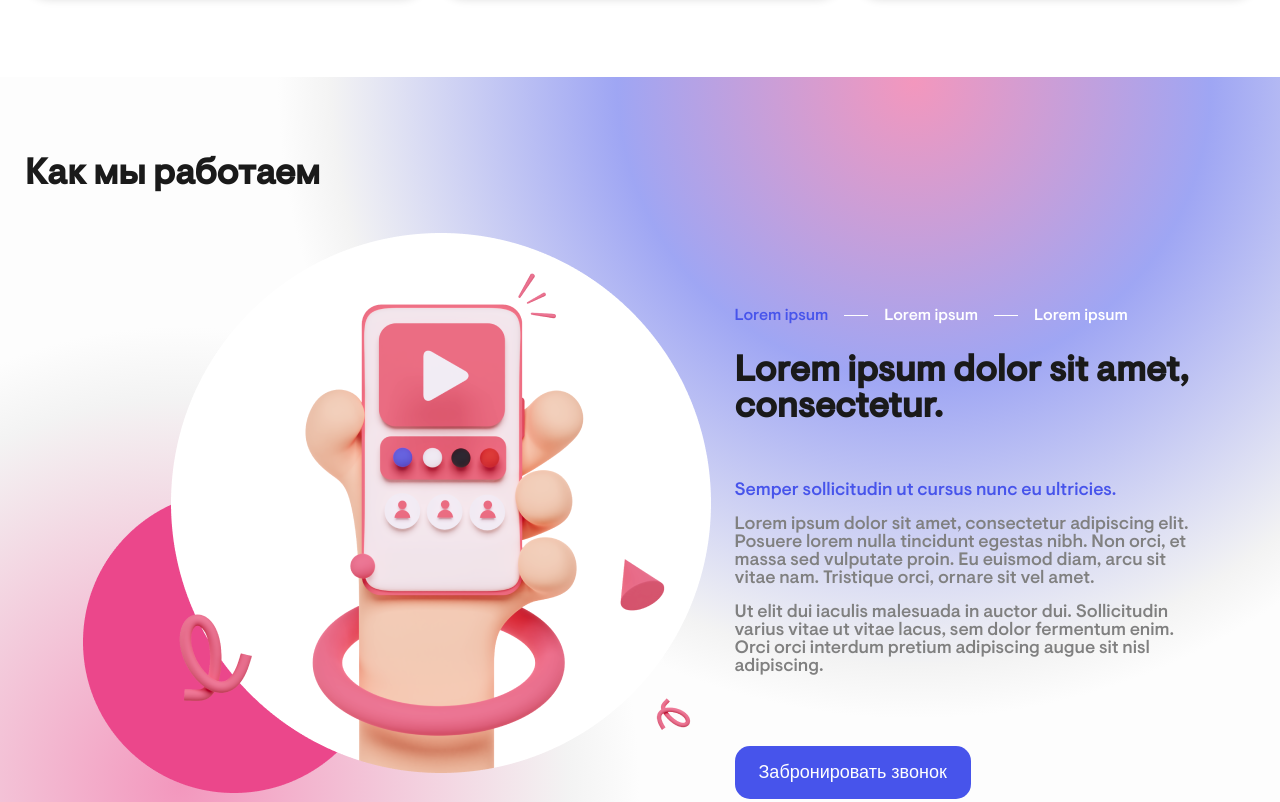
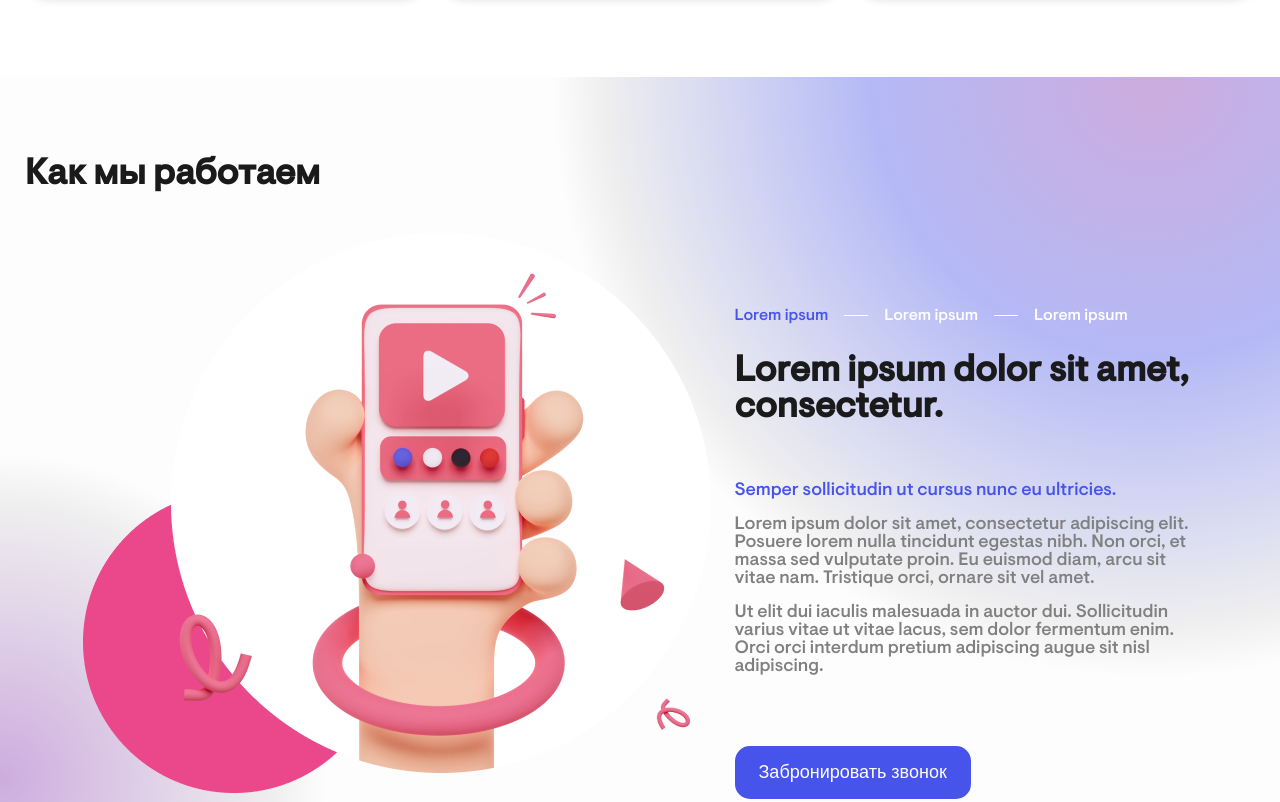
Before and after one commit to SemenovRoman12/kafedra_sprints, a website: page index.html in a window 1280 px wide. Shown: the part 1148-1950 px from the top of the page. Drawn offline with Linux system fonts and the light colour scheme.

Commit message:
(ref) change gradient in about

```diff
--- a/css/style.css
+++ b/css/style.css
@@ -283,45 +283,11 @@ button {
 
 
 .about {
-    background-color: #fdfdfd;
-    position: relative;
-    overflow: hidden;
+    background:
+            radial-gradient(1000px at 90% 0, var(--purple-bg), var(--blue-bg) 28%, #d9d9d963 55%, #fdfdfd 60%, transparent),
+            radial-gradient(500px at 0 80%, var(--purple-bg), #d9d9d963 55%, #fdfdfd 65%, transparent),
+            #fdfdfd;
     padding: 80px 0;
-    z-index: 10;
-}
-
-.about::before {
-    content: '';
-    background-image: radial-gradient(circle, #eb478bcc, #d9d9d963 55%, #fdfdfd 65%);
-    position: absolute;
-    width: 1000px;
-    height: 1000px;
-    border-radius: 50%;
-    z-index: 1;
-    left: -25%;
-    bottom: -38%;
-    opacity: .7;
-}
-
-.about::after {
-    content: '';
-    background-image: radial-gradient(circle, #eb478bcc, #4755ebbd 28%, #d9d9d963 55%, #fdfdfd 60%);
-    position: absolute;
-    width: 1500px;
-    height: 1500px;
-    border-radius: 50%;
-    z-index: -1;
-    right: -30%;
-    top: -85%;
-    opacity: .7;
-}
-
-.about__img {
-    z-index: 10;
-}
-
-.about__title {
-    z-index: 10;
 }
 
 .about__wrapper {
@@ -335,7 +301,6 @@ button {
     flex-direction: column;
     justify-content: center;
     max-width: 463px;
-    z-index: 10;
 }
 .about-pagination {
     display: flex;
```
